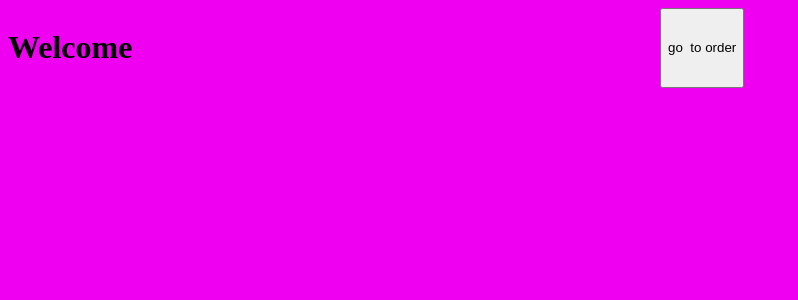
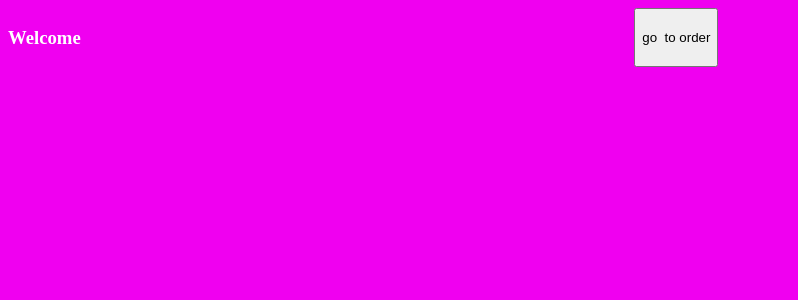
Before and after one commit to cooker-of-rice/interactive_order_tablet, a PHP site: page / in a window 1280 px wide. Shown: the top 300 px of the page, without its empty margins (0-798 px from the left). Run offline with PHP 8.4, Linux system fonts and the light colour scheme.

Commit message:
sw]>lwiuz

```diff
--- a/index.html
+++ b/index.html
@@ -7,7 +7,7 @@
     <link rel="stylesheet" href="style.css">
 </head>
 <body>
-    <h1>Welcome </h1>
+    <h3>Welcome</h3>
 <input class="buttons" type="button" value="go  to order">
 </body>
 </html>
--- a/style.css
+++ b/style.css
@@ -15,3 +15,9 @@ body{
     display:block;
     text-align:center
   }
+
+  h3{
+    color:#fff;
+    flex-direction: row ;
+    text-align: center;
+  }
```
